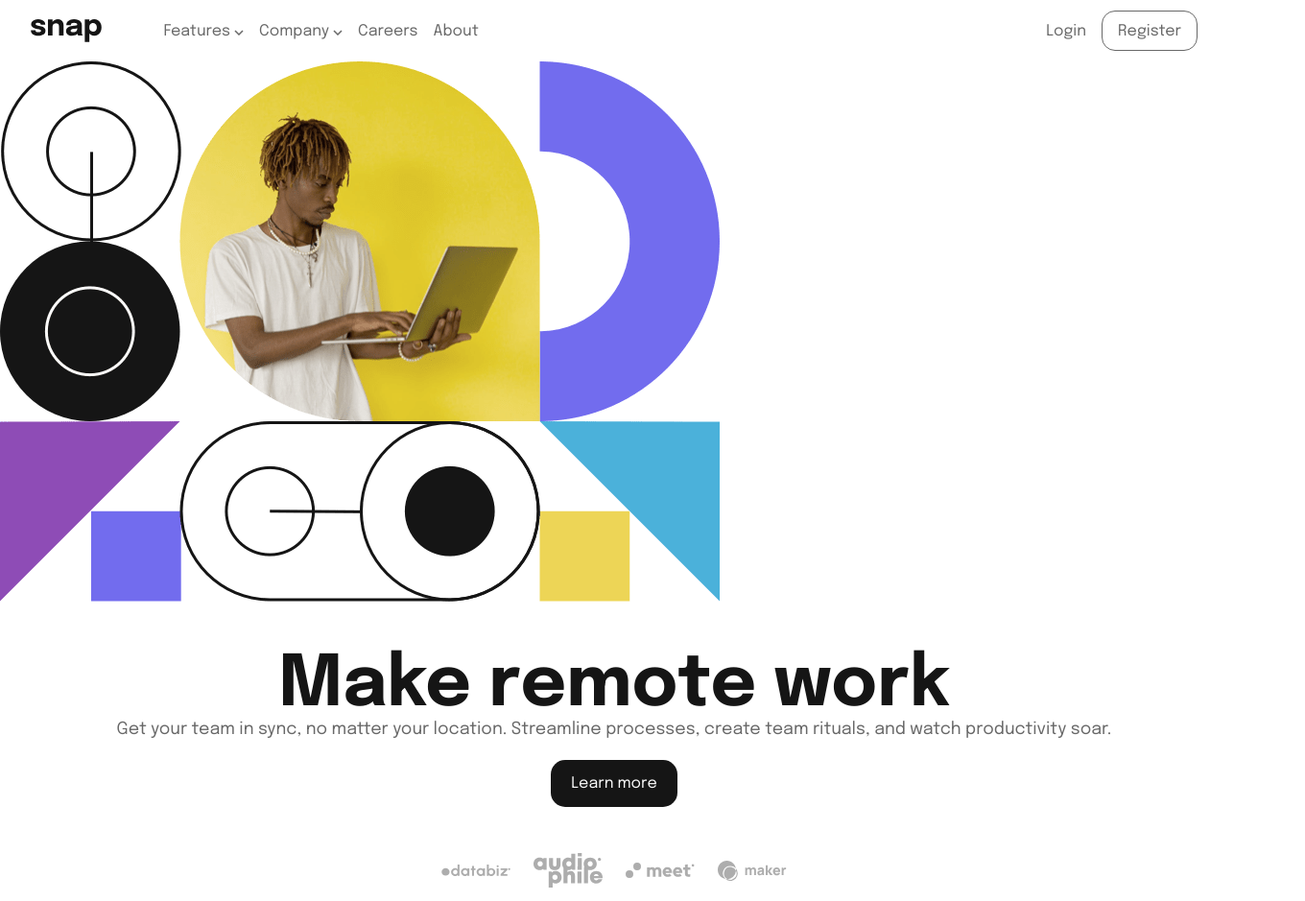
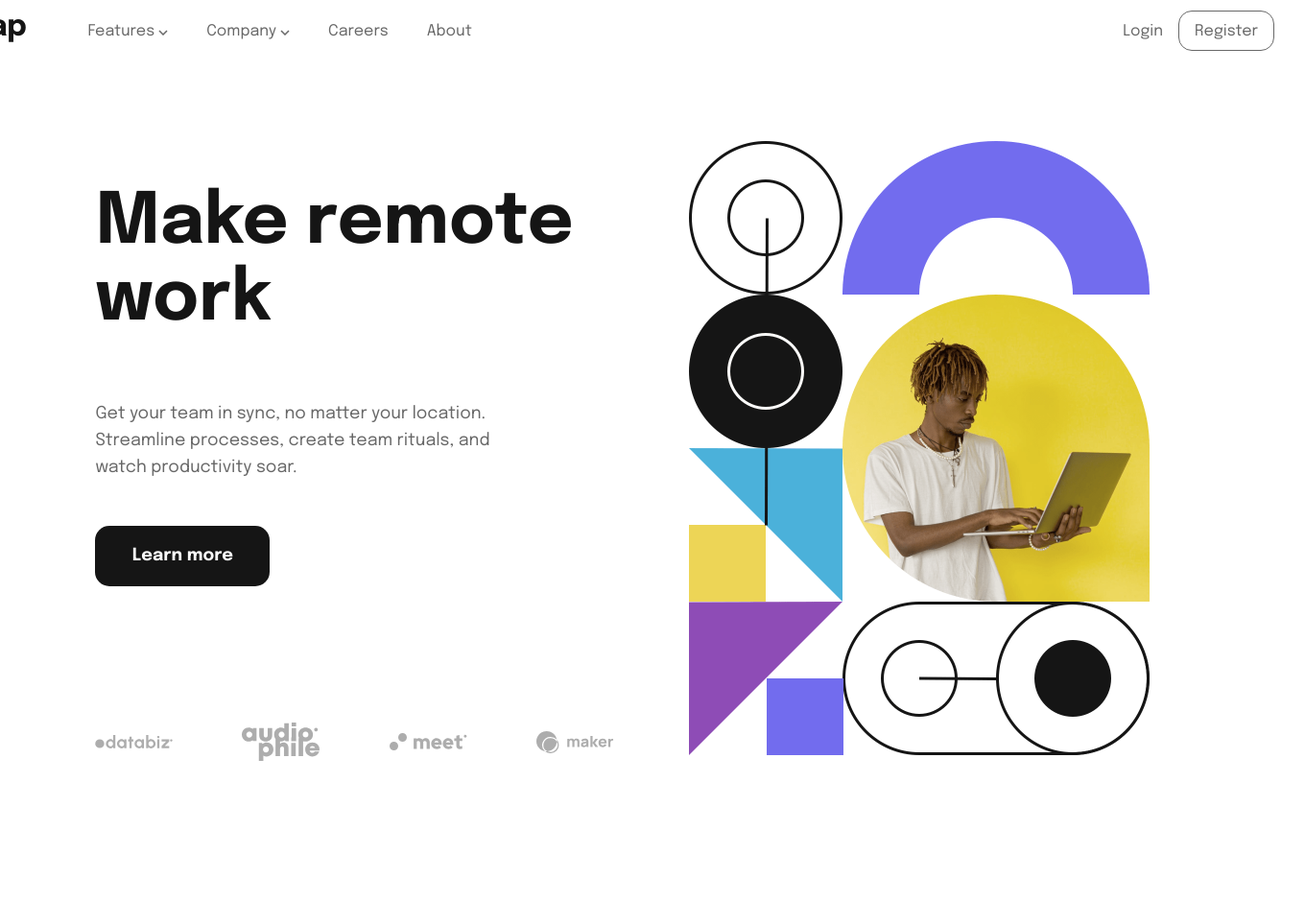
Before and after one commit to Edg3Runner/Snap, a plain HTML site: page index.html in a window 1280 px wide. Shown: the whole page at 96% size, 1360 px wide, since content can reach past the window. After the commit the page ends 808 px from the top, so only its background shows below. Drawn offline with Linux system fonts and the light colour scheme.

Commit message:
Add Desktop Layout

```diff
--- a/index.html
+++ b/index.html
@@ -14,6 +14,7 @@
   </head>
   <body>
     <div class="wrapper">
+      <div class="container">
         <header>
           <a class="logo" href="#"
             ><img src="./assets/images/logo.svg" alt=""
@@ -100,9 +101,21 @@
             </div>
           </section>
           <section class="right-col">
-          <img src="./assets/images/image-hero-mobile.png" alt="" />
+            <picture>
+              <source
+                media="(min-width: 1000px)"
+                srcset="./assets/images/image-hero-desktop.png"
+                type="image/png"
+              />
+              <img
+                src="./assets/images/image-hero-mobile.png"
+                alt="The Oslo Opera House"
+              />
+            </picture>
+            <!-- <img src="./assets/images/image-hero-mobile.png" alt="" /> -->
           </section>
         </main>
+      </div>
 
       <script src="index.js"></script>
     </div>
--- a/style.css
+++ b/style.css
@@ -208,6 +208,17 @@ main {
 }
 
 @media (min-width: 1000px) {
+  .wrapper {
+    display: flex;
+    flex-direction: column;
+    justify-content: center;
+    align-items: center;
+  }
+
+  .container {
+    width: 1440px;
+  }
+
   header {
     align-items: center;
     width: 100%;
@@ -217,8 +228,8 @@ main {
   }
 
   .logo img {
-    display: block; /* Make the logo a block element */
-    max-height: 100%; /* Make sure the image doesn't overflow its container */
+    display: block;
+    max-height: 100%;
   }
 
   nav {
@@ -233,7 +244,7 @@ main {
 
   .nav__list {
     display: flex;
-    gap: 1rem;
+    gap: 2.5rem;
     flex-wrap: wrap;
     align-items: center;
   }
@@ -262,4 +273,66 @@ main {
     padding: 0.7rem 1rem;
     align-self: center;
   }
+
+  /* MAIN */
+
+  main {
+    flex-direction: row;
+    gap: 4rem;
+    align-items: center;
+    padding: 0 130px 0px 165px;
+    margin-top: 67px;
+    height: 100%;
+  }
+
+  .left-col {
+    display: flex;
+    width: 50%;
+    order: 0;
+    gap: 4rem;
+    align-items: start;
+  }
+
+  .cta--title {
+    line-height: 80px;
+    margin-bottom: 0;
+  }
+
+  .cta--content {
+    line-height: 28px;
+    margin-bottom: 0px;
+    text-align: left;
+    width: 80%;
+  }
+
+  .cta__btn {
+    margin-bottom: 0;
+    align-self: flex-start;
+  }
+
+  .cta__btn--link {
+    padding: 1.4rem 2.4rem;
+    font-size: 18px;
+    line-height: 28px;
+    font-weight: bold;
+  }
+
+  .cta__sponsors {
+    width: 100%;
+    margin-top: 6rem;
+  }
+
+  .cta__sponsors img {
+    width: 15%;
+  }
+
+  .right-col {
+    width: 45%;
+    order: 1;
+  }
+
+  .right-col img {
+    width: 480px;
+    max-width: 100%;
+  }
 }
```
Lines whose indentation alone changed are shown as unchanged.
